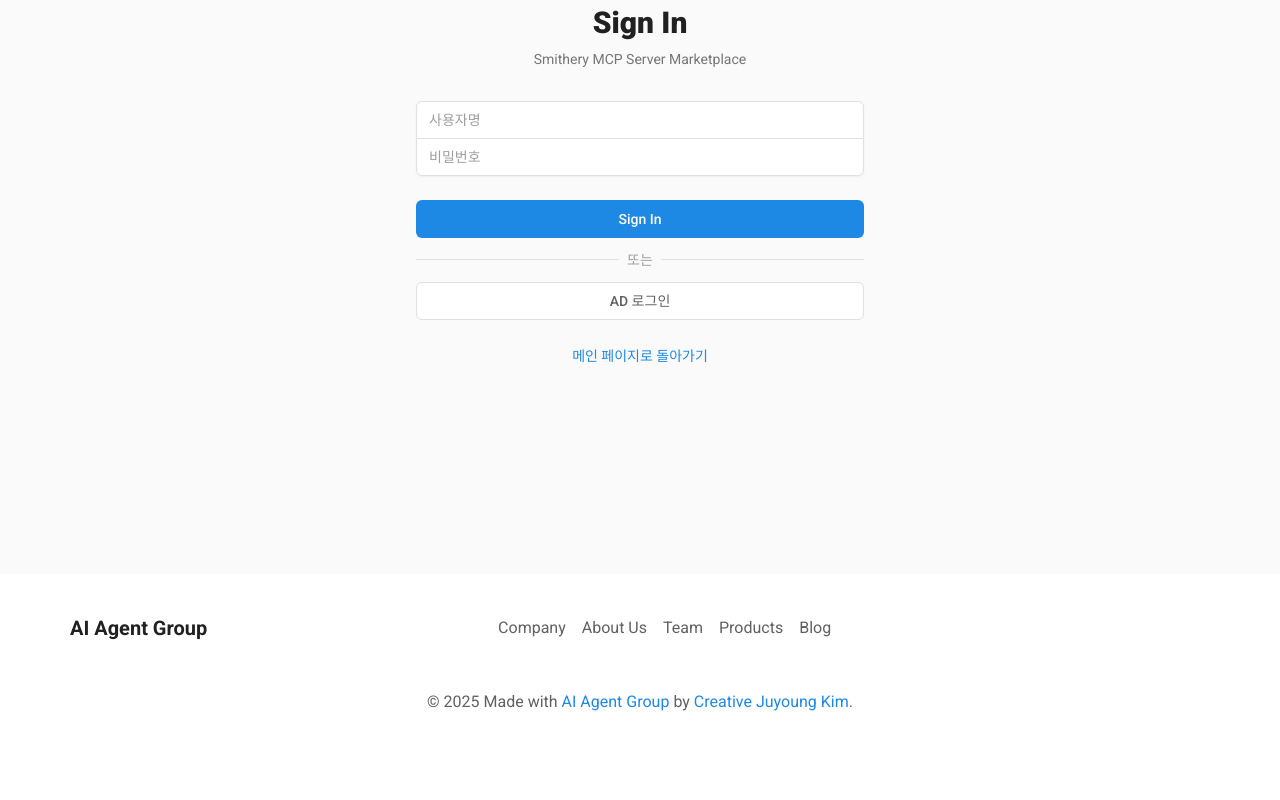
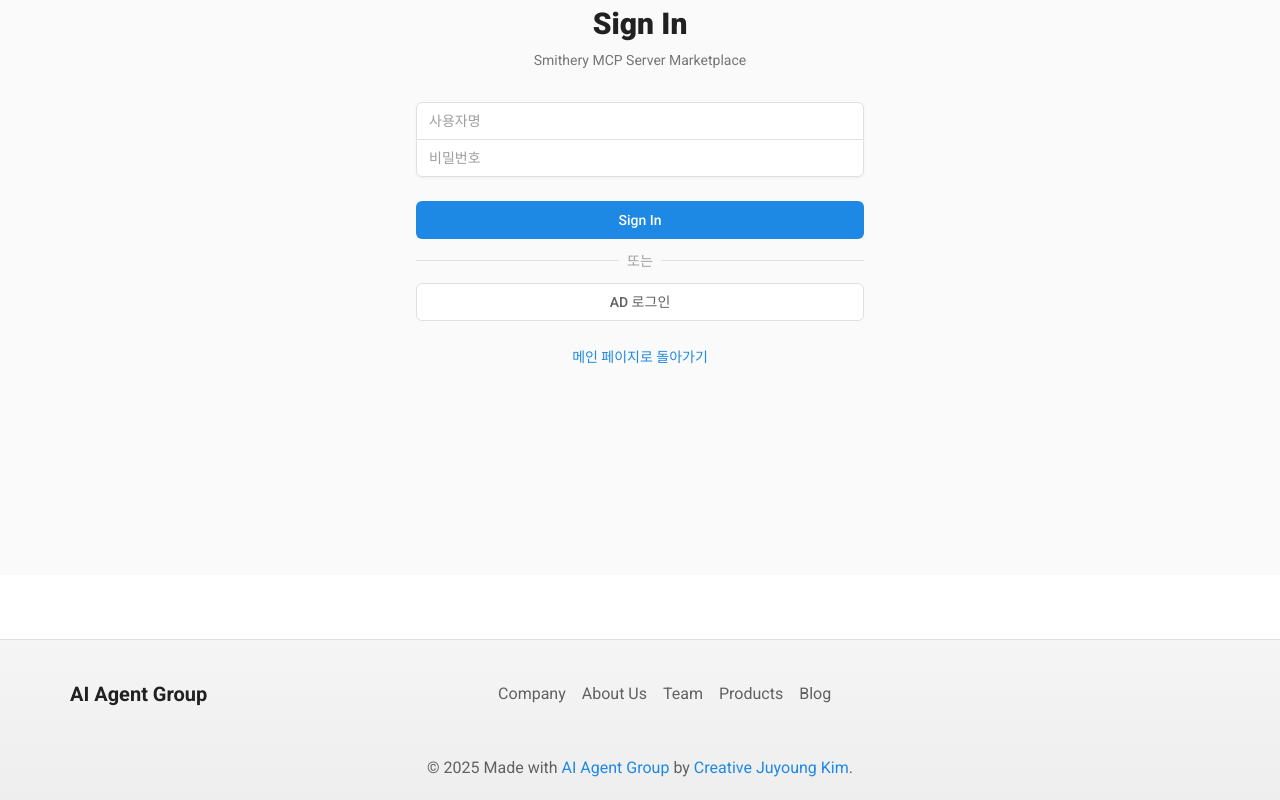
Before and after one commit to JuyoungKimmy-Kim/Smithery, a Next.js app in the folder frontend/: page /login in a window 1280 px wide. Shown: the part 290-1090 px from the top of the page. Before the commit the page ends 1024 px from the top, so only its background shows below. Built offline with nearby package versions, Linux system fonts and the light colour scheme.

Commit message:
modify footer

```diff
--- a/frontend/src/app/hero.tsx
+++ b/frontend/src/app/hero.tsx
@@ -66,7 +66,7 @@ function Hero({ onSearch }: HeroProps) {
   };
 
   return (
-    <header className="mt-5 bg-gradient-to-br from-blue-50 via-indigo-50 to-purple-50 py-16 relative overflow-hidden">
+    <header className="bg-gradient-to-br from-blue-50 via-indigo-50 to-purple-50 py-16 relative overflow-hidden">
       {/* 애니메이션 배경 효과 */}
       <div className="absolute inset-0 bg-gradient-to-r from-blue-400/10 via-purple-400/10 to-pink-400/10 animate-pulse"></div>
       <div className="absolute top-0 left-0 w-full h-full">
--- a/frontend/src/components/footer.tsx
+++ b/frontend/src/components/footer.tsx
@@ -3,7 +3,7 @@ const LINKS = ["Company", "About Us", "Team", "Products", "Blog"];
 
 export function Footer() {
   return (
-    <footer className="pb-5 p-10 md:pt-10">
+    <footer className="pb-5 p-10 md:pt-10 bg-gradient-to-b from-gray-100 to-gray-200 border-t border-gray-300 mt-16">
       <div className="container flex flex-col mx-auto">
         <div className="flex flex-col md:flex-row items-center !justify-between">
           <a
--- a/frontend/src/components/navbar.tsx
+++ b/frontend/src/components/navbar.tsx
@@ -68,7 +68,7 @@ export function Navbar() {
 
   return (
     <>
-      <nav className="border-0 sticky top-0 z-50 bg-white shadow-sm">
+      <nav className="border-0 sticky top-0 z-50 bg-gradient-to-b from-gray-100 to-gray-50 shadow-md border-b border-gray-300">
         <div className="container mx-auto flex items-center justify-between px-4 py-3">
           <a
             href="/"
@@ -136,7 +136,7 @@ export function Navbar() {
           </button>
         </div>
         {open && (
-          <div className="lg:hidden border-t border-gray-200 bg-white">
+          <div className="lg:hidden border-t border-gray-300 bg-gradient-to-b from-gray-50 to-gray-100">
             <div className="container mx-auto px-4 py-4">
               <div className="mt-4 space-y-2">
                 <button
```
